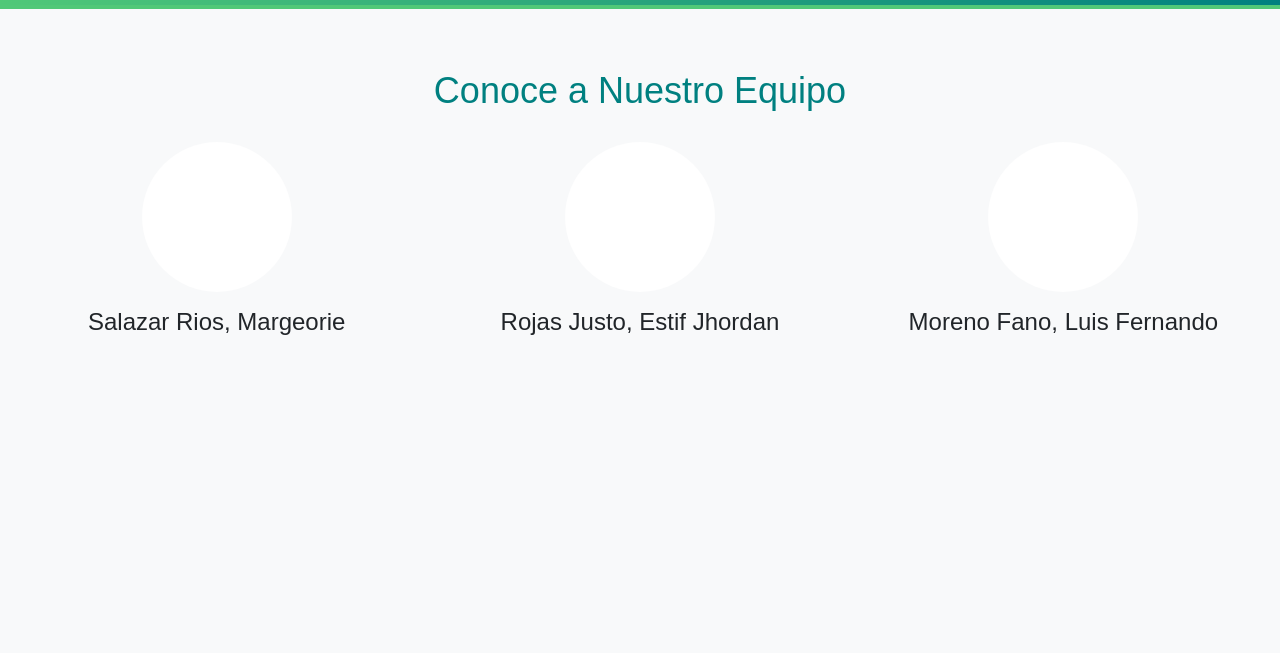
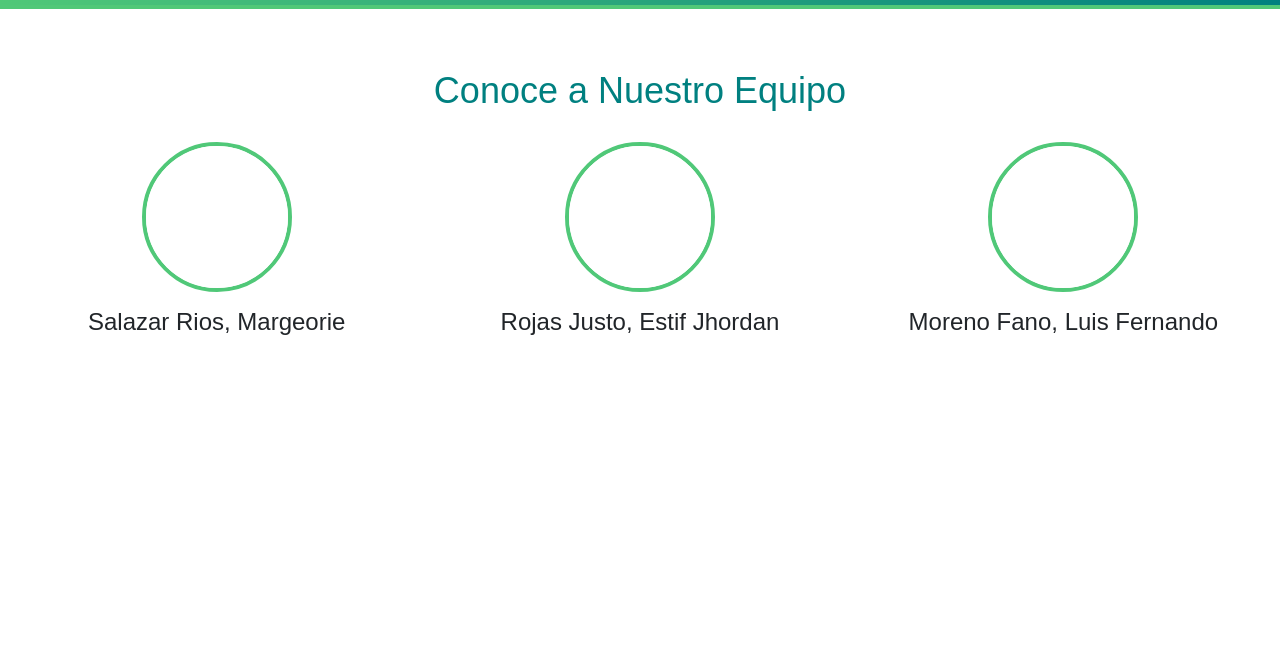
Before and after one commit to Prueba-cmyk/prueba1, a plain HTML site: page index.html in a window 1280 px wide. Both pictures are taken after a click on the link "Contactos". Shown: the part 147-800 px from the top of the page. Drawn offline with nearby package versions, Linux system fonts and the light colour scheme.

Commit message:
style.css

```diff
--- a/style.css
+++ b/style.css
@@ -201,7 +201,12 @@ body{
 .boton-donado:hover {
     background: #dc3545;
 }
-
+#contactos {
+    background-color: #ffffff;
+}
+#contactos img {
+    border: 4px solid #50C878;
+}
 #footer {
     background: #008080;
     color: white;
```
